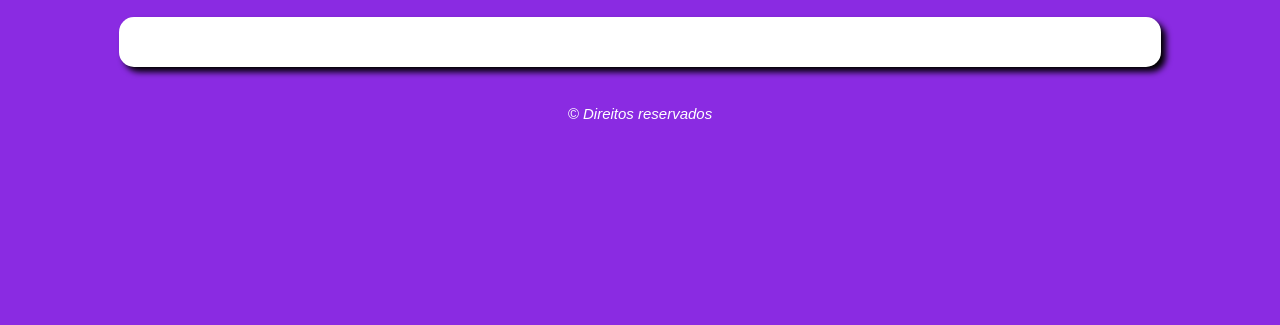
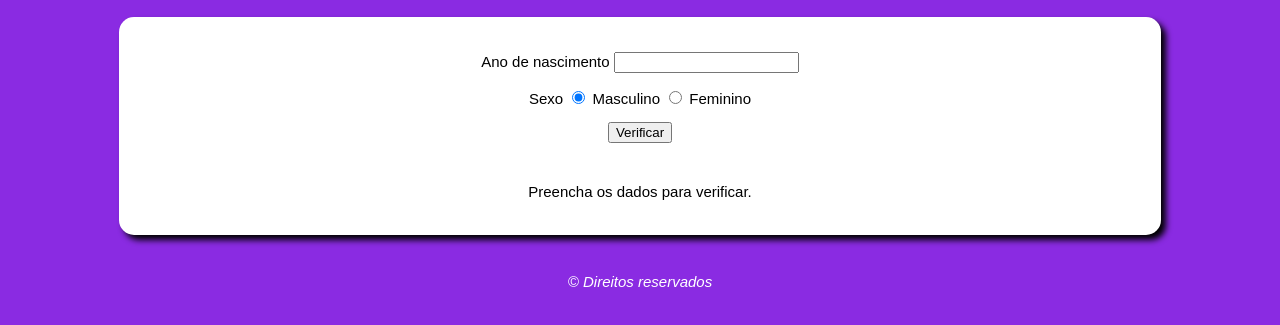
Before and after one commit to heniFV/verificador-de-idade, a plain HTML site: page index.html in a window 1280 px wide. Shown: the part 57-382 px from the top of the page. Drawn offline with Linux system fonts and the light colour scheme.

Commit message:
definição do html
construção do que se refere ao html.

```diff
--- a/index.html
+++ b/index.html
@@ -11,8 +11,25 @@
       <h1>Verificador de idade</h1>
     </header>
     <section>
-      <div></div>
-      <div></div>
+      <div>
+        <p>
+          Ano de nascimento
+          <input type="number" name="txtAno" id="txtAno" min="0" />
+        </p>
+        <p>
+          Sexo
+          <!-- Masculino -->
+          <input type="radio" name="txtSex" id="masc" checked />
+          <label for="masc">Masculino</label>
+          <!-- feminino -->
+          <input type="radio" name="txtSex" id="fem" />
+          <label for="fem">Feminino</label>
+        </p>
+        <p><input type="button" value="Verificar" onclick="verificar()" /></p>
+      </div>
+      <div id="res">
+        <p>Preencha os dados para verificar.</p>
+      </div>
     </section>
     <footer>&copy; Direitos reservados</footer>
     <script src="./js/script.js"></script>
```
